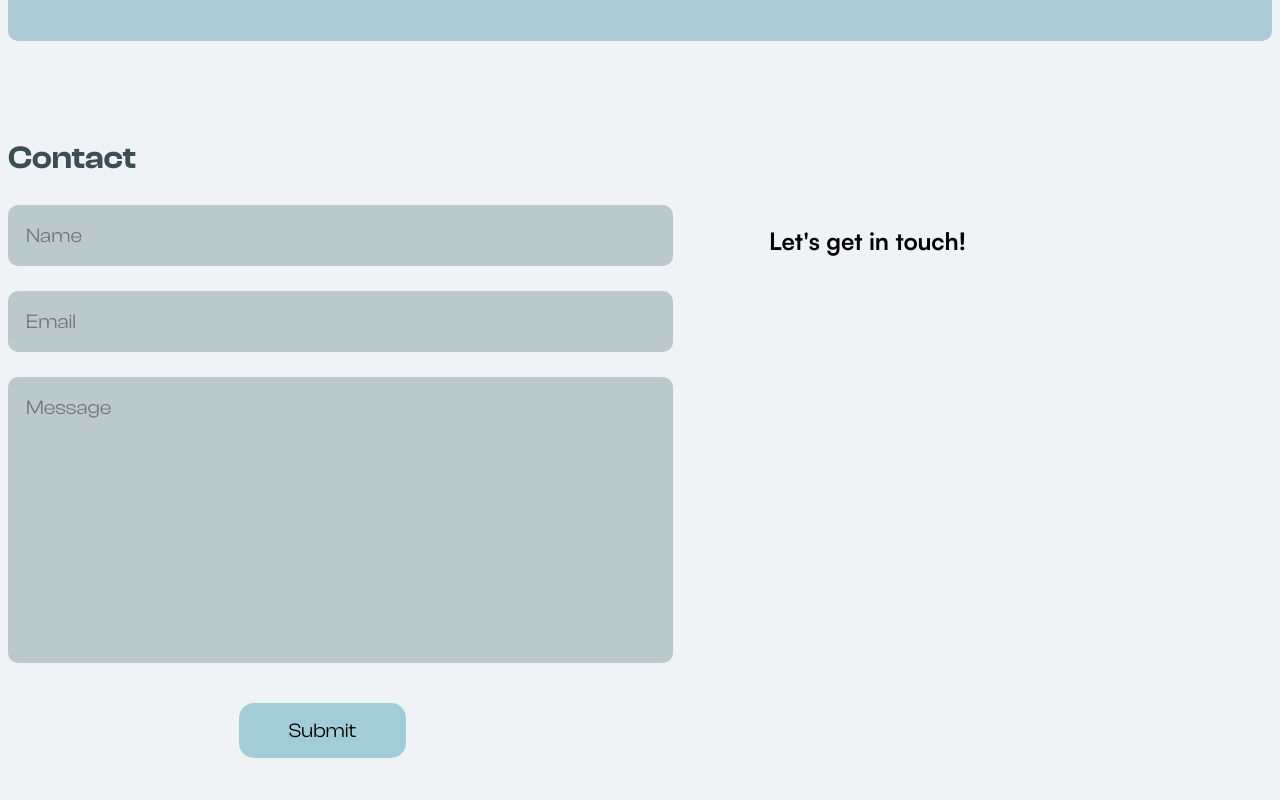
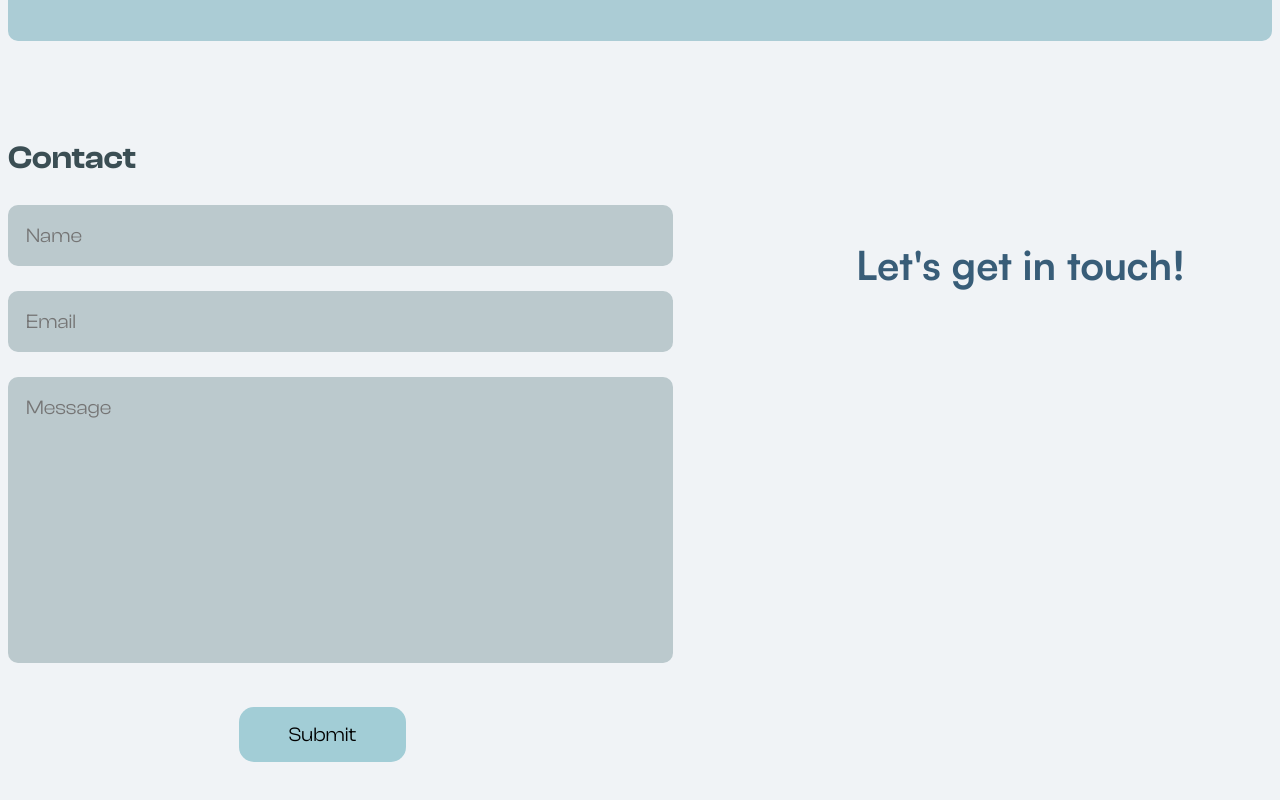
Before and after one commit to alyshawang/personal-website, a Next.js app: page / in a window 1280 px wide. Shown: the part 2495-3295 px from the top of the page. Built offline with nearby package versions, Linux system fonts and the light colour scheme.

Commit message:
newchanges

```diff
--- a/components/Contact/Contact.jsx
+++ b/components/Contact/Contact.jsx
@@ -62,6 +62,7 @@ export default function Contact() {
             data-netlify="true"
           >
             <div className={styles.container}>
+              <div>
                 <input
                   className={styles.input}
                   type="text"
@@ -74,8 +75,10 @@ export default function Contact() {
                   value={formik.values.name}
                 />
                 {formik.errors.name && formik.touched.name && (
-                <p>{formik.errors.name}</p>
+                  <p className={styles.errormessage}>{formik.errors.name}</p>
                 )}
+              </div>
+              <div>
                 <input
                   className={styles.input}
                   type="email"
@@ -88,9 +91,10 @@ export default function Contact() {
                   value={formik.values.email}
                 />
                 {formik.errors.email && formik.touched.email && (
-                <p>{formik.errors.email}</p>
+                  <p className={styles.errormessage}>{formik.errors.email}</p>
                 )}
-
+              </div>
+              <div>
                 <textarea
                   className={`${styles.input} ${styles.resize}`}
                   rows={10}
@@ -104,14 +108,19 @@ export default function Contact() {
                   value={formik.values.message}
                 ></textarea>
                 {formik.errors.message && formik.touched.message && (
-                <p>{formik.errors.message}</p>
+                  <p className={styles.errormessage}>{formik.errors.message}</p>
                 )}
-              {submitted && <p>Submitted, I will get back to you soon!</p>}
+              </div>
+              {submitted && (
+                <p className={styles.errormessage}>
+                  Submitted, I will get back to you soon!
+                </p>
+              )}
             </div>
             <input className={styles.button} type="submit" value="Submit" />
           </form>
         </div>
-        <h1 className="classic">Let&apos;s get in touch!</h1>
+        <h1 className="contact">Let&apos;s get in touch!</h1>
       </div>
     </section>
   );
--- a/components/Contact/Contact.module.css
+++ b/components/Contact/Contact.module.css
@@ -40,3 +40,8 @@
 .resize {
   resize: none;
 }
+
+.errormessage {
+  font-family: "Satoshi-VariableItalic";
+  color: #3b4e54;
+}
--- a/styles/globals.css
+++ b/styles/globals.css
@@ -40,6 +40,13 @@
 
 .classic {
   font-family: "Satoshi-Variable";
+}
+
+.contact {
+  font-family: "Satoshi-Variable";
+  text-align: center;
+  font-size: 40px;
+  color: #385d78;
 }
 
 .header {
```
Lines whose indentation alone changed are shown as unchanged.
